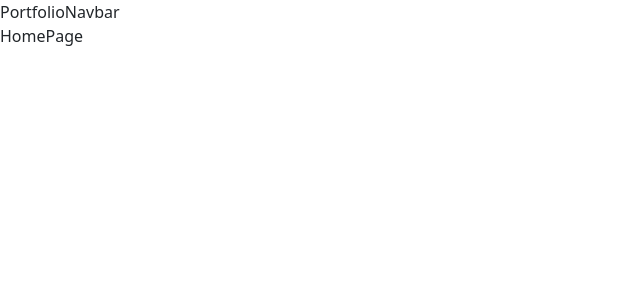
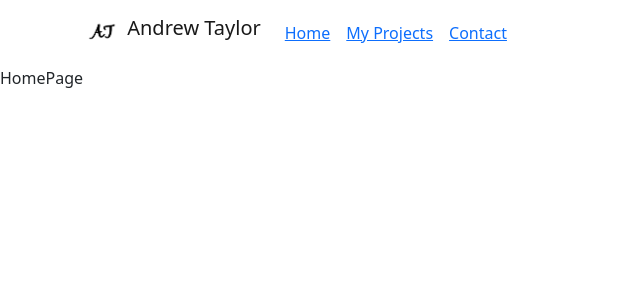
Before and after one commit to drewjtaylor/portfolio-react, a React (Create React App) app: page / in a window 1280 px wide. Shown: the top 300 px of the page, without its empty margins (0-640 px from the left). Built offline with nearby package versions, Linux system fonts and the light colour scheme.

Commit message:
Navbar started

```diff
--- a/src/components/PortfolioNavbar.js
+++ b/src/components/PortfolioNavbar.js
@@ -1,8 +1,35 @@
-import React from 'react'
+import Container from "react-bootstrap/Container";
+import logo from '../img/initials-black.png';
+import Nav from 'react-bootstrap/Nav';
+import Navbar from 'react-bootstrap/Navbar';
+import NavDropdown from 'react-bootstrap/NavDropdown';
+
+import {Link} from 'react-router-dom'
 
 const PortfolioNavbar = () => {
   return (
-    <div>PortfolioNavbar</div>
+    <Navbar>
+        <Container>
+          <Navbar.Brand href="#home">
+            <img
+              alt=""
+              src={logo}
+              width="40"
+              height="40"
+              className="d-inline-block align-top"
+            />{' '}
+            Andrew Taylor
+          </Navbar.Brand>
+          <Navbar.Toggle aria-controls="basic-navbar-nav" />
+        <Navbar.Collapse id="basic-navbar-nav">
+          <Nav className="me-auto">
+            <Nav.Link><Link to='/'>Home</Link></Nav.Link>
+            <Nav.Link><Link to='projects'>My Projects</Link></Nav.Link>
+            <Nav.Link><Link to='contact'>Contact</Link></Nav.Link>
+          </Nav>
+        </Navbar.Collapse>
+        </Container>
+    </Navbar>
   )
 }
 
```
